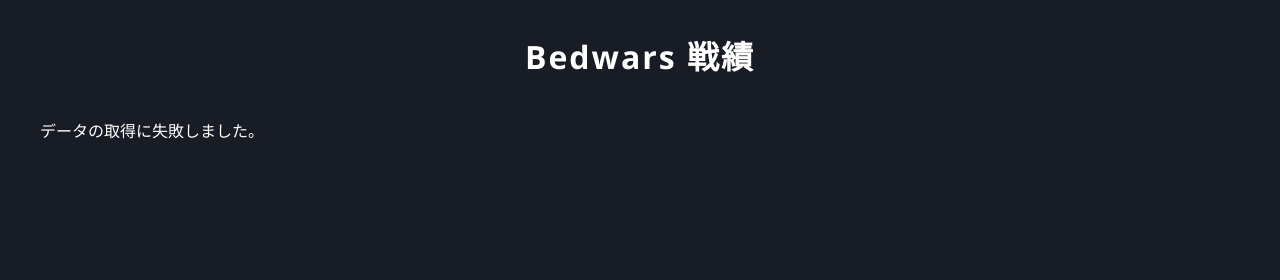
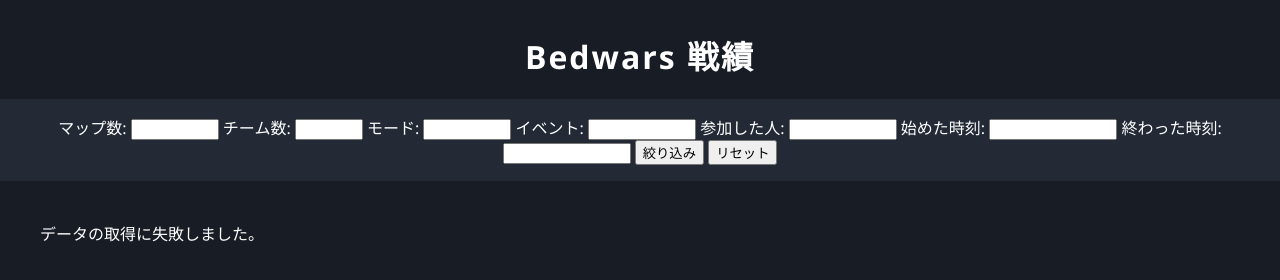
Before and after one commit to SWTBSYUT/Bedwars-Stats, a plain HTML site: page index.html in a window 1280 px wide. Drawn offline with Linux system fonts and the light colour scheme; no server answers.

Commit message:
Update index.html 4

```diff
--- a/index.html
+++ b/index.html
@@ -23,6 +23,18 @@
 <body>
   <h1>Bedwars 戦績</h1>
   <div class="summary" id="summary" style="display:none"></div>
+  <!-- フィルターUI -->
+  <div class="filter-bar" style="background:#232a36;padding:16px 0;text-align:center;">
+    マップ数: <input type="text" id="filter-map" style="width:80px;">
+    チーム数: <input type="text" id="filter-team" style="width:60px;">
+    モード: <input type="text" id="filter-mode" style="width:80px;">
+    イベント: <input type="text" id="filter-event" style="width:100px;">
+    参加した人: <input type="text" id="filter-player" style="width:100px;">
+    始めた時刻: <input type="text" id="filter-start" style="width:120px;">
+    終わった時刻: <input type="text" id="filter-end" style="width:120px;">
+    <button onclick="applyFilter()">絞り込み</button>
+    <button onclick="resetFilter()">リセット</button>
+  </div>
   <div class="table-container">
     <div id="table_div">読み込み中...</div>
   </div>
@@ -85,20 +97,68 @@
             tr.querySelectorAll("td").forEach(td => row.push(td.textContent.trim()));
             if (row.length > 0 && row.some(cell => cell)) allRows.push(row);
           });
+          // データ取得後
+          renderTable(allRows);
           // プレイヤー一覧を抽出
           let playerCol = header.indexOf("参加した人");
           let players = new Set();
           allRows.forEach(row => {
             if (row[playerCol]) row[playerCol].split(/[、, ]/).forEach(name => players.add(name.trim()));
           });
-          // テーブル生成
+          // プレイヤー名クリックで個人戦績表示
+          window.showSummary = showSummary;
+        } else {
+          document.getElementById("table_div").innerHTML = "データの取得に失敗しました。";
+        }
+      })
+      .catch(e => {
+        document.getElementById("table_div").innerHTML = "データの取得に失敗しました。";
+      });
+
+    // フィルター適用関数
+    function applyFilter() {
+      const mapVal = document.getElementById("filter-map").value.trim();
+      const teamVal = document.getElementById("filter-team").value.trim();
+      const modeVal = document.getElementById("filter-mode").value.trim();
+      const eventVal = document.getElementById("filter-event").value.trim();
+      const playerVal = document.getElementById("filter-player").value.trim();
+      const startVal = document.getElementById("filter-start").value.trim();
+      const endVal = document.getElementById("filter-end").value.trim();
+
+      // 列インデックス
+      const mapCol = header.indexOf("マップ数");
+      const teamCol = header.indexOf("チーム");
+      const modeCol = header.indexOf("モード");
+      const eventCol = header.indexOf("イベント");
+      const playerColIdx = header.indexOf("参加した人");
+      const startCol = header.indexOf("始めた時刻");
+      const endCol = header.indexOf("終わった時刻");
+
+      // フィルタリング
+      let filtered = allRows.filter(row => {
+        // 完全一致
+        if (mapVal && row[mapCol] !== mapVal) return false;
+        if (teamVal && row[teamCol] !== teamVal) return false;
+        if (modeVal && row[modeCol] !== modeVal) return false;
+        // 部分一致
+        if (eventVal && (!row[eventCol] || !row[eventCol].includes(eventVal))) return false;
+        if (playerVal && (!row[playerColIdx] || !row[playerColIdx].includes(playerVal))) return false;
+        if (startVal && (!row[startCol] || !row[startCol].includes(startVal))) return false;
+        if (endVal && (!row[endCol] || !row[endCol].includes(endVal))) return false;
+        return true;
+      });
+      renderTable(filtered);
+    }
+
+    // テーブル再描画
+    function renderTable(rows) {
+      let playerCol = header.indexOf("参加した人");
       let htmlTable = "<table><thead><tr>";
       header.forEach(h => htmlTable += `<th>${h}</th>`);
       htmlTable += "</tr></thead><tbody>";
-          allRows.forEach(row => {
+      rows.forEach(row => {
         htmlTable += "<tr>";
         row.forEach((cell, idx) => {
-              // 参加した人列はリンク化
           if (idx === playerCol && cell) {
             let names = cell.split(/[、, ]/).map(name => `<span class="player-link" onclick="showSummary('${name.trim()}')">${name.trim()}</span>`);
             htmlTable += `<td>${names.join(", ")}</td>`;
@@ -110,15 +170,14 @@
       });
       htmlTable += "</tbody></table>";
       document.getElementById("table_div").innerHTML = htmlTable;
-          // プレイヤー名クリックで個人戦績表示
       window.showSummary = showSummary;
-        } else {
-          document.getElementById("table_div").innerHTML = "データの取得に失敗しました。";
     }
-      })
-      .catch(e => {
-        document.getElementById("table_div").innerHTML = "データの取得に失敗しました。";
-      });
+
+    // リセット
+    function resetFilter() {
+      document.querySelectorAll('.filter-bar input').forEach(input => input.value = "");
+      renderTable(allRows);
+    }
   </script>
 </body>
 </html>
```
Lines whose indentation alone changed are shown as unchanged.
